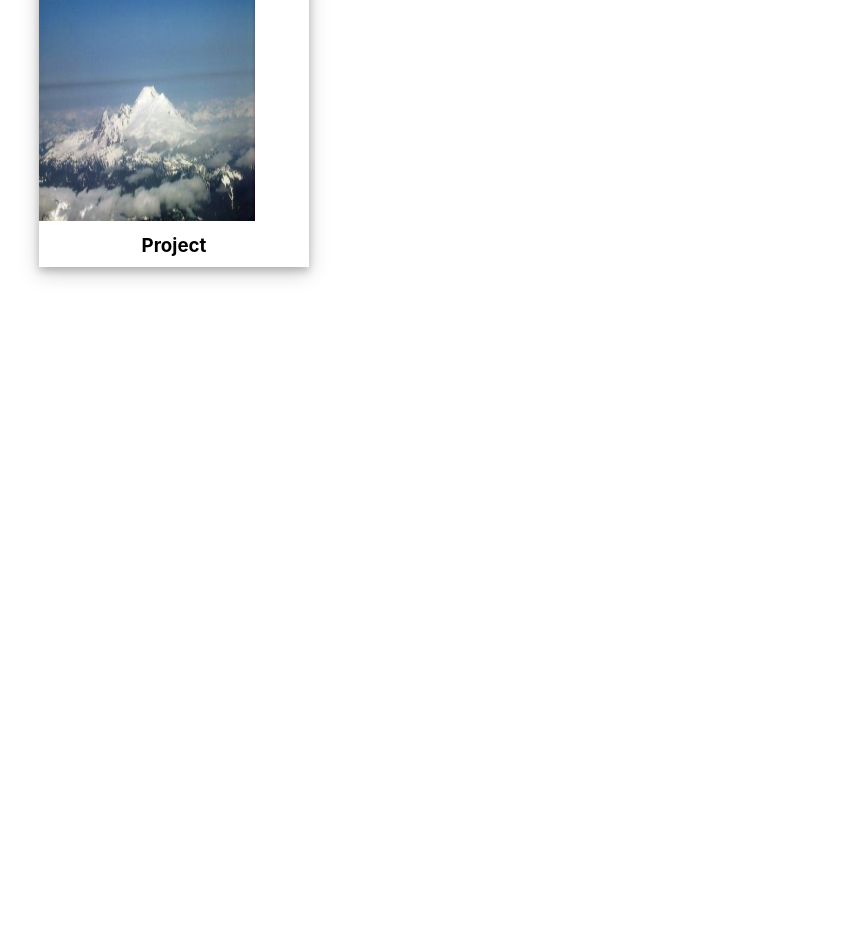
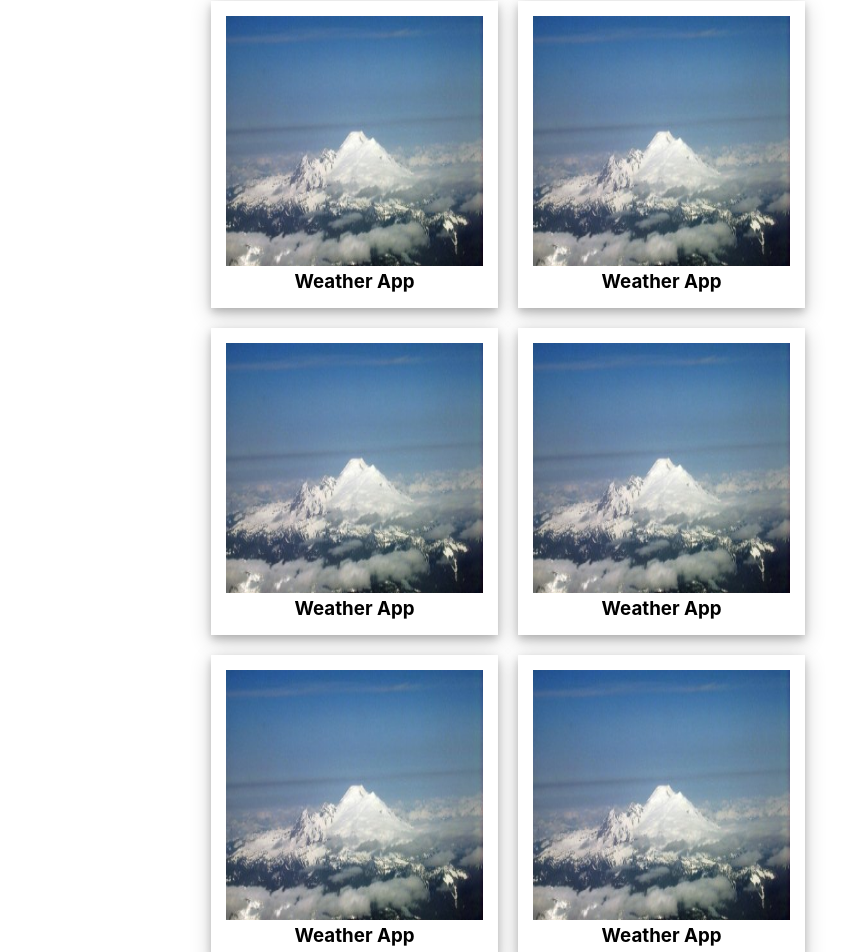
Before and after one commit to caseycling/portfolio, a React (Create React App) app: page /projects in a window 1280 px wide. Shown: the part 131-1083 px from the top of the page, without its empty margins (61-904 px from the left). Before the commit the page ends 800 px from the top, so only its background shows below. Built offline with nearby package versions, Linux system fonts and the light colour scheme.

Commit message:
Adjusted margins

```diff
--- a/src/pages/Contact.js
+++ b/src/pages/Contact.js
@@ -5,24 +5,24 @@ import '../../src/index.css'
 const Contact = () => {
   render()
   return (
-        <div class="contactContainer">
+    <div class="contactContainer" style={{ marginLeft: "15%", marginRight: "5%", paddingTop: "30px"}}>
       <form action="action_page.php">
 
-          <label for="fname">First Name</label>
-          <input type="text" id="fname" name="firstname" placeholder="Your name.."/>
+        <label htmlFor="fname">First Name</label>
+        <input type="text" id="fname" name="firstname" placeholder="Your name.." />
 
-          <label for="lname">Last Name</label>
+        <label htmlFor="lname">Last Name</label>
         <input type="text" id="lname" name="lastname" placeholder="Your last name.." />
 
-          <label for="country">Country</label>
+        <label htmlFor="country">Country</label>
         <select id="country" name="country">
           <option value="australia">Australia</option>
           <option value="canada">Canada</option>
           <option value="usa">USA</option>
         </select>
 
-          <label for="subject">Subject</label>
-          <textarea id="subject" name="subject" placeholder="Write something.." style={{ height: "200px"}}></textarea>
+        <label htmlFor="subject">Subject</label>
+        <textarea id="subject" name="subject" placeholder="Write something.." style={{ height: "200px" }}></textarea>
 
         <input type="submit" value="Submit" />
 
--- a/src/pages/Home.js
+++ b/src/pages/Home.js
@@ -4,10 +4,10 @@ import { render } from '@testing-library/react';
 const Home = () => {
     render()
     return (
-        <div>
+        <div style={{paddingTop: "30px", marginLeft: "15%"}}>
             <h1>Casey Clingaman</h1>
-            <h5 style={{margin: "-20px"}}>FRONT END DEVELOPER</h5>
-            <p style={{margin:"40px 40px"}}>Lorem Ipsum adalah contoh teks atau dummy dalam industri percetakan dan penataan huruf atau typesetting. Lorem Ipsum telah menjadi standar contoh teks sejak tahun 1500an, saat seorang tukang cetak yang tidak dikenal mengambil sebuah kumpulan teks dan mengacaknya untuk menjadi sebuah buku contoh huruf. Ia tidak hanya bertahan selama 5 abad, tapi juga telah beralih ke penataan huruf elektronik, tanpa ada perubahan apapun. Ia mulai dipopulerkan pada tahun 1960 dengan diluncurkannya lembaran-lembaran Letraset yang menggunakan kalimat-kalimat dari Lorem Ipsum, dan seiring munculnya perangkat lunak Desktop Publishing seperti Aldus PageMaker juga memiliki versi Lorem Ipsum.</p>
+            <h5>FRONT END DEVELOPER</h5>
+            <p style={{marginRight:"10%"}}>Lorem Ipsum adalah contoh teks atau dummy dalam industri percetakan dan penataan huruf atau typesetting. Lorem Ipsum telah menjadi standar contoh teks sejak tahun 1500an, saat seorang tukang cetak yang tidak dikenal mengambil sebuah kumpulan teks dan mengacaknya untuk menjadi sebuah buku contoh huruf. Ia tidak hanya bertahan selama 5 abad, tapi juga telah beralih ke penataan huruf elektronik, tanpa ada perubahan apapun. Ia mulai dipopulerkan pada tahun 1960 dengan diluncurkannya lembaran-lembaran Letraset yang menggunakan kalimat-kalimat dari Lorem Ipsum, dan seiring munculnya perangkat lunak Desktop Publishing seperti Aldus PageMaker juga memiliki versi Lorem Ipsum.</p>
         </div>
     )
 }
--- a/src/pages/Projects.js
+++ b/src/pages/Projects.js
@@ -4,26 +4,63 @@ import Image from '../images/mtBaker.jpg'
 const Projects = () => {
     render()
     return (
-        <div className="projectImage" style={containerStyle} >
-            <img src={Image} alt="Project" style={style} />
-            <div >
-                <h3 style={{ textAlign: "center", padding: "10px 20px"}}>Project</h3>
+        <div className="projectsContainer" style={pageStyle}>
+            <div className="individualContainer" style={projectStyle}>
+                <a href={'https://www.facebook.com'} target={"_blank"}><img src={Image} alt="Project" style={{ height: "250px", width: "100%" }} /> </a>
+                <div >
+                    <h3 style={{ textAlign: "center", margin: 'auto' }}>Weather App</h3>
+                </div>
+            </div>
+            <div className="projectContainer" style={projectStyle}>
+                <a href={'https://www.facebook.com'} target={"_blank"}><img src={Image} alt="Project" style={{ height: "250px", width: "100%" }} /> </a>
+                <div >
+                    <h3 style={{ textAlign: "center", margin: 'auto' }}>Weather App</h3>
+                </div>
+            </div>
+            <div className="projectContainer" style={projectStyle}>
+                <a href={'https://www.facebook.com'} target={"_blank"}><img src={Image} alt="Project" style={{ height: "250px", width: "100%" }} /> </a>
+                <div >
+                    <h3 style={{ textAlign: "center", margin: 'auto' }}>Weather App</h3>
+                </div>
+            </div>
+            <div className="projectContainer" style={projectStyle}>
+                <a href={'https://www.facebook.com'} target={"_blank"}><img src={Image} alt="Project" style={{ height: "250px", width: "100%" }} /> </a>
+                <div >
+                    <h3 style={{ textAlign: "center", margin: 'auto' }}>Weather App</h3>
+                </div>
+            </div>
+            <div className="projectContainer" style={projectStyle}>
+                <a href={'https://www.facebook.com'} target={"_blank"}><img src={Image} alt="Project" style={{ height: "250px", width: "100%" }} /> </a>
+                <div >
+                    <h3 style={{ textAlign: "center", margin: 'auto' }}>Weather App</h3>
+                </div>
+            </div>
+            <div className="projectContainer" style={projectStyle}>
+                <a href={'https://www.facebook.com'} target={"_blank"}><img src={Image} alt="Project" style={{ height: "250px", width: "100%" }} /> </a>
+                <div >
+                    <h3 style={{ textAlign: "center", margin: 'auto' }}>Weather App</h3>
+                </div>
             </div>
         </div>
     )
 }
 
-let containerStyle = {
-    width: "25%",
+let pageStyle = {
+    marginLeft: "15%",
+    paddingTop: "30px",
+}
+
+let projectStyle = {
+    justifyContent: "center",
+    float: "left",
+    width: "28%",
+    padding: "15px",
+
     backgroundColor: "white",
     boxShadow: "0 4px 8px 0 rgba(0, 0, 0, 0.2), 0 6px 20px 0 rgba(0, 0, 0, 0.19)",
-    marginBottom: "25px"
+    margin: "10px",
+
 }
 
-let style = {
-    backgroundImage: `url(${Image})`,
-    width: "80%",
-    height: "250px",
-    margin: "10px 0px -20px"
-}
+
 export default Projects;
```
Lines whose indentation alone changed are shown as unchanged.
